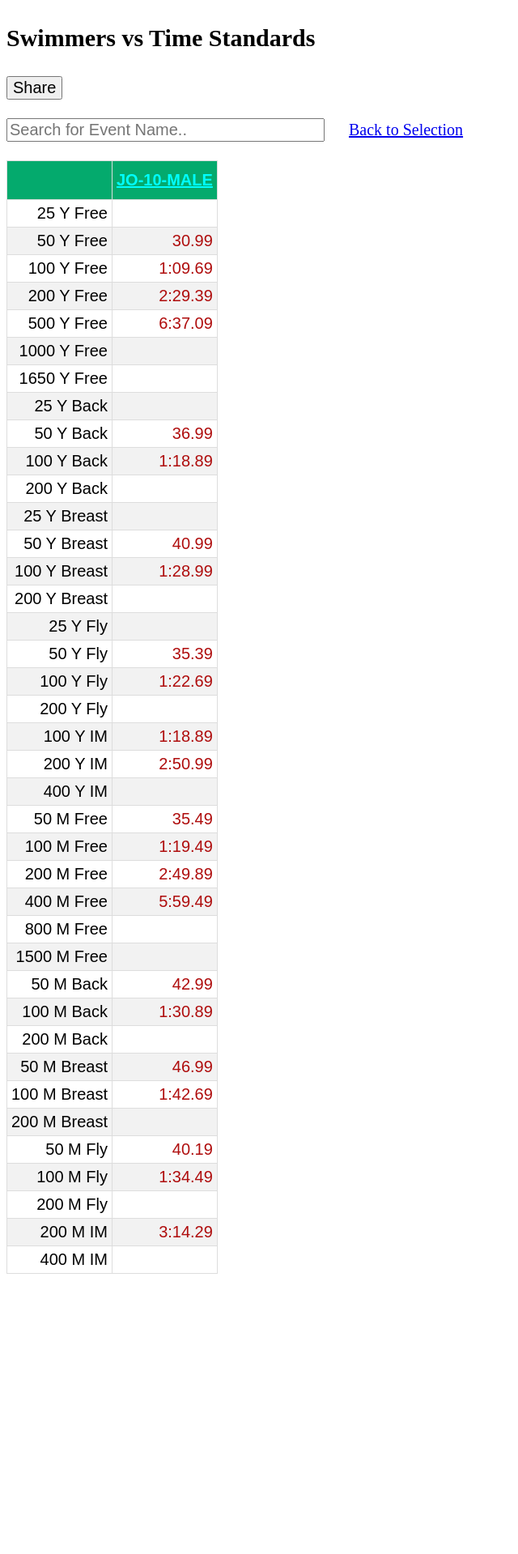
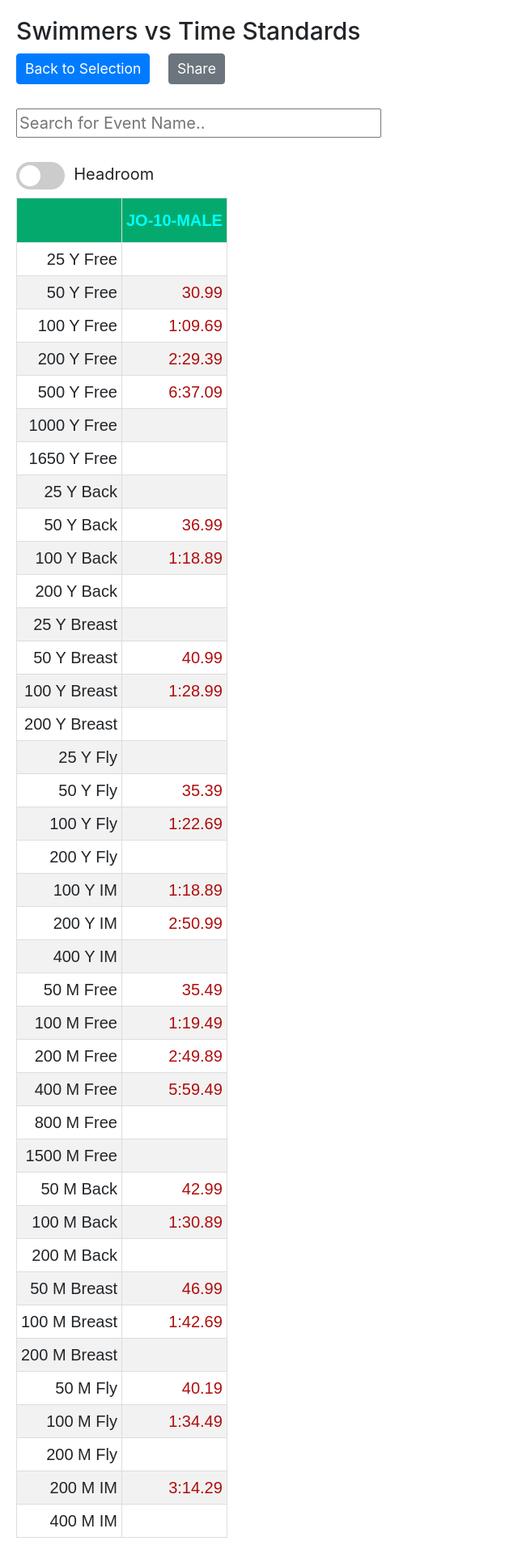
Before and after one commit to lhyqie/swim, a Flask app: page / in a window 1280 px wide. Shown: the whole page at 81% size, without its empty margins (0-640 px from the left). Before the commit the page ends 1573 px from the top, so only its background shows below. Run offline with Flask 3, Linux system fonts and the light colour scheme.

Commit message:
Add time headroom UI

```diff
--- a/templates/board.html
+++ b/templates/board.html
@@ -2,20 +2,87 @@
 <html>
 <head>
 <title>Swimmer and Time Standards ScoreCard</title>
-<link rel= "stylesheet" type= "text/css" href= "{{ url_for('static',filename='table.css') }}">
+<link rel="stylesheet" href="https://cdn.jsdelivr.net/npm/bootstrap@4.0.0/dist/css/bootstrap.min.css" crossorigin="anonymous">
+<link rel="stylesheet" type= "text/css" href= "{{ url_for('static',filename='table.css') }}">
+<style>
+body {
+    margin: 20px;
+}
+.switch {
+    position: relative;
+    display: inline-block;
+    width: 60px;
+    height: 34px;
+}
+
+.switch input {
+    opacity: 0;
+    width: 0;
+    height: 0;
+}
+
+.slider {
+    position: absolute;
+    cursor: pointer;
+    top: 0;
+    left: 0;
+    right: 0;
+    bottom: 0;
+    background-color: #ccc;
+    -webkit-transition: .4s;
+    transition: .4s;
+}
+
+.slider:before {
+    position: absolute;
+    content: "";
+    height: 26px;
+    width: 26px;
+    left: 4px;
+    bottom: 4px;
+    background-color: white;
+    -webkit-transition: .4s;
+    transition: .4s;
+}
+
+input:checked + .slider {
+    background-color: #2196F3;
+}
+
+input:focus + .slider {
+    box-shadow: 0 0 1px #2196F3;
+}
+
+input:checked + .slider:before {
+    -webkit-transform: translateX(26px);
+    -ms-transform: translateX(26px);
+    transform: translateX(26px);
+}
+
+/* Rounded sliders */
+.slider.round {
+    border-radius: 34px;
+}
+
+.slider.round:before {
+    border-radius: 50%;
+}
+</style>
 </head>
 
 <body>
 <h3 id="banner">Swimmers vs Time Standards</h3>
-<input type="button" value="Share" onclick="copy_url()"></input>
-&nbsp;&nbsp;&nbsp;&nbsp;<a id="url_text" href=""></a>
+<a href="/select" id="goback" class="btn btn-primary btn-sm">Back to Selection</a> &nbsp;&nbsp;
+<button type="button" class="btn btn-secondary btn-sm" onclick="copy_url()">Share</button>
+&nbsp;&nbsp;<a id="url_text" href=""></a>
 <br/><br/>
 <input type="text" id="event_filter" onkeyup="apply_filter()" placeholder="Search for Event Name.." size="30">
-&nbsp;&nbsp;&nbsp;&nbsp;
-<a href="/select" id="goback">Back to Selection</a>
-&nbsp;&nbsp;&nbsp;&nbsp;
+<br/><br/>
+<label class="switch">
+    <input id="headroom" type="checkbox" onclick="toggle_headroom_column()"/>
+    <span class="slider round"></span>
+</label>&nbsp;&nbsp;Headroom
 
-<br/><br/>
 <table border="1" id="swimmers">
   <thead>
       <tr>
@@ -108,6 +175,83 @@ function copy_url() {
         alert("copy to clipboard failed");
       });
 }
+
+function toggle_headroom_column() {
+    const buttonChecked = document.querySelector('#headroom').checked;
+    if (buttonChecked) {
+        document.querySelectorAll('#swimmers tr').forEach((row, i) => {
+            const cols = row.children.length;
+            for (let j = cols - 1 ; j > 1; j--) {
+                const span = document.createElement("span");
+                if ( i == 0) {
+                    span.innerHTML = "Δ";
+                }
+                else {
+                    span.innerHTML = headroom(row.children[1].innerHTML.trim(), row.children[j].innerHTML.trim());
+                }
+                const cell = document.createElement(i ? "td" : "th")
+                cell.appendChild(span)
+                cell.style.textAlign="center";
+                row.insertBefore(cell, row.children[j+1]);
+            }
+        });
+    } else {
+        document.querySelectorAll('#swimmers tr').forEach((row, i) => {
+            const cols = row.children.length;
+            for (let j = cols - 1 ; j > 1; j-=2) {
+                row.removeChild(row.children[j])
+            }
+        });
+    }
+}
+
+function toSeconds(timestr) {
+    seconds = 0;
+    tokens = timestr.split('.');
+    if (tokens.length == 2) {
+        seconds += parseFloat(tokens[1]) / 100;
+    }
+    parts = tokens[0].split(':')
+    if (parts.length == 2) {
+        seconds += parseInt(parts[0]) * 60 + parseInt(parts[1])
+    } else {
+        seconds += parseInt(parts[0])
+    }
+    return seconds;
+}
+
+function toTimeStr(seconds) {
+    minutes = 0;
+    while (seconds >=60) {
+        seconds -= 60;
+        minutes ++;
+    }
+    timestr = "";
+    if (minutes > 0) {
+        timestr += minutes + ":";
+    }
+    if (Math.floor(seconds) >= 10) {
+        timestr += Math.floor(seconds);
+    } else {
+        timestr += "0" + Math.floor(seconds);
+    }
+    seconds_part = Math.round(seconds * 100 % 100);
+    console.log("minutes="+minutes)
+    console.log("seconds="+seconds)
+    console.log("seconds_part="+seconds_part)
+    timestr += "." + (seconds_part >= 10 ? seconds_part : "0" + seconds_part);
+    return timestr;
+}
+
+function headroom(timestr1, timestr2){
+    if (timestr1 == "" || timestr2 == "") return "";
+    sec1 = toSeconds(timestr1);
+    sec2 = toSeconds(timestr2);
+    if (sec2 < sec1) {
+        return "-"+headroom(timestr2, timestr1);
+    }
+    return toTimeStr(sec2-sec1);
+}
 </script>
 
 </body>
```
